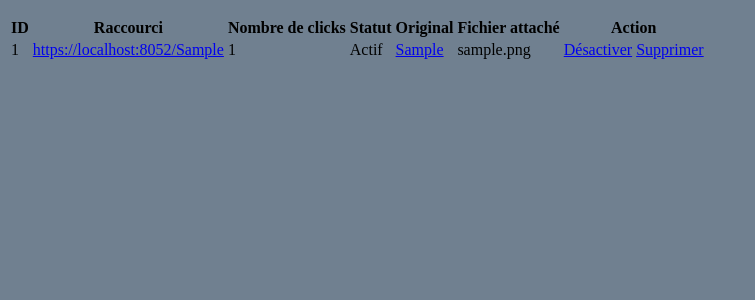
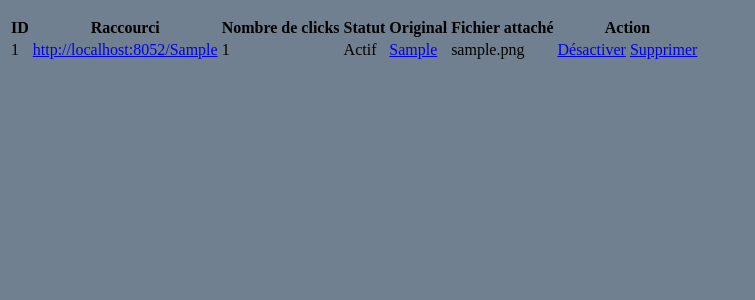
Before and after one commit to FrozenCell239/URL_shortener, a Flask app: page /u/ in a window 1280 px wide. Shown: the part 106-406 px from the top of the page, without its empty margins (0-755 px from the left). Run offline with Flask 3, Linux system fonts and the light colour scheme; the visitor is signed in with stand-in values (Sample User, id 1); tables that the repository leaves empty hold one stand-in row (values such as "Sample post").

Commit message:
Minor bug fix.

```diff
--- a/app/templates/user/index.html.jinja
+++ b/app/templates/user/index.html.jinja
@@ -16,7 +16,7 @@
         {% for link in links %}
         <tr>
             <td>{{ link.id }}</td>
-            <td><a href='https://localhost:8052/{{ link.short }}'>https://localhost:8052/{{ link.short }}</a></td>
+            <td><a href='http://localhost:8052/{{ link.short }}'>http://localhost:8052/{{ link.short }}</a></td>
             <td>{{ link.clicks }}</td>
             <td>{{ "Actif" if link.state else "Désactivé" }}</td>
             <td>
```
